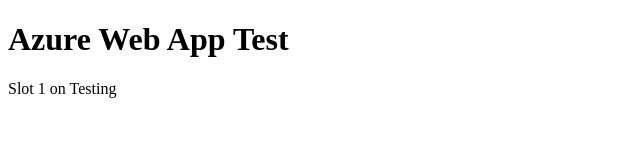
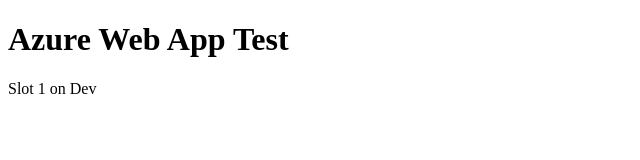
Before and after one commit to boneyt92/azure-webapp-slot-test, a plain HTML site: page index.html in a window 1280 px wide. Shown: the full height of the page, 0-640 px from the left. Drawn offline with Linux system fonts and the light colour scheme.

Commit message:
Dev Commit

```diff
--- a/index.html
+++ b/index.html
@@ -4,7 +4,7 @@
 
 <h1>Azure Web App Test</h1>
 
-<p>Slot 1 on Testing</p>
+<p>Slot 1 on Dev</p>
 
 </body>
 </html>
```
